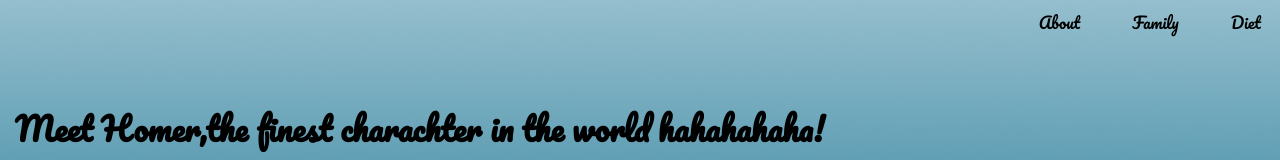
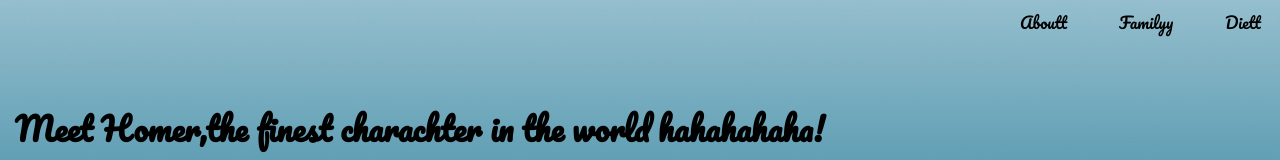
Before and after one commit to indomi8/Simpsons, a plain HTML site: page index.html in a window 1280 px wide. Shown: the top 160 px of the page. Drawn offline with Linux system fonts and the light colour scheme.

Commit message:
double letters

```diff
--- a/index.html
+++ b/index.html
@@ -18,9 +18,9 @@
 <div class="container1">
     <nav>
         <ul>
-            <li><a href="#who">About</a></li>
-            <li><a href="#">Family</a></li>
-            <li><a href="#">Diet</a></li>
+            <li><a href="#who">Aboutt</a></li>
+            <li><a href="#">Familyy</a></li>
+            <li><a href="#">Diett</a></li>
 
         </ul>
     </nav>
```
